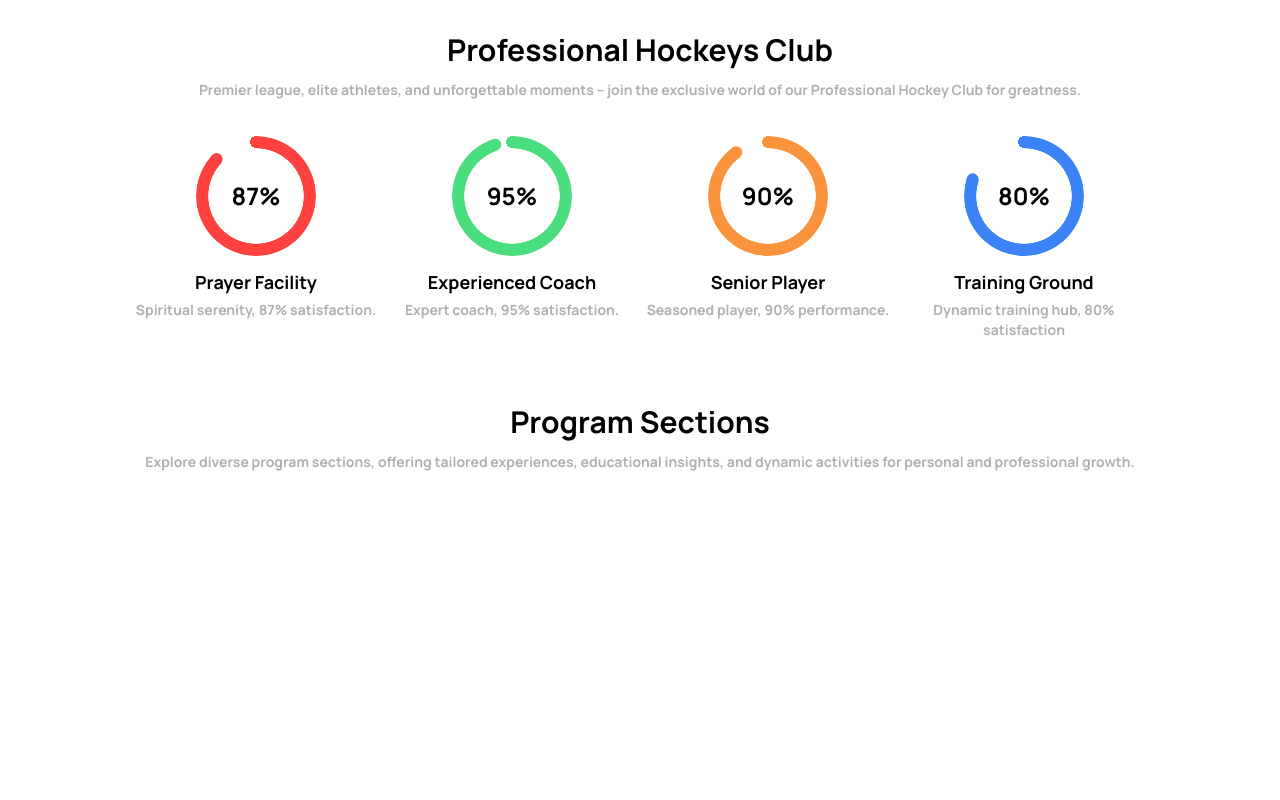
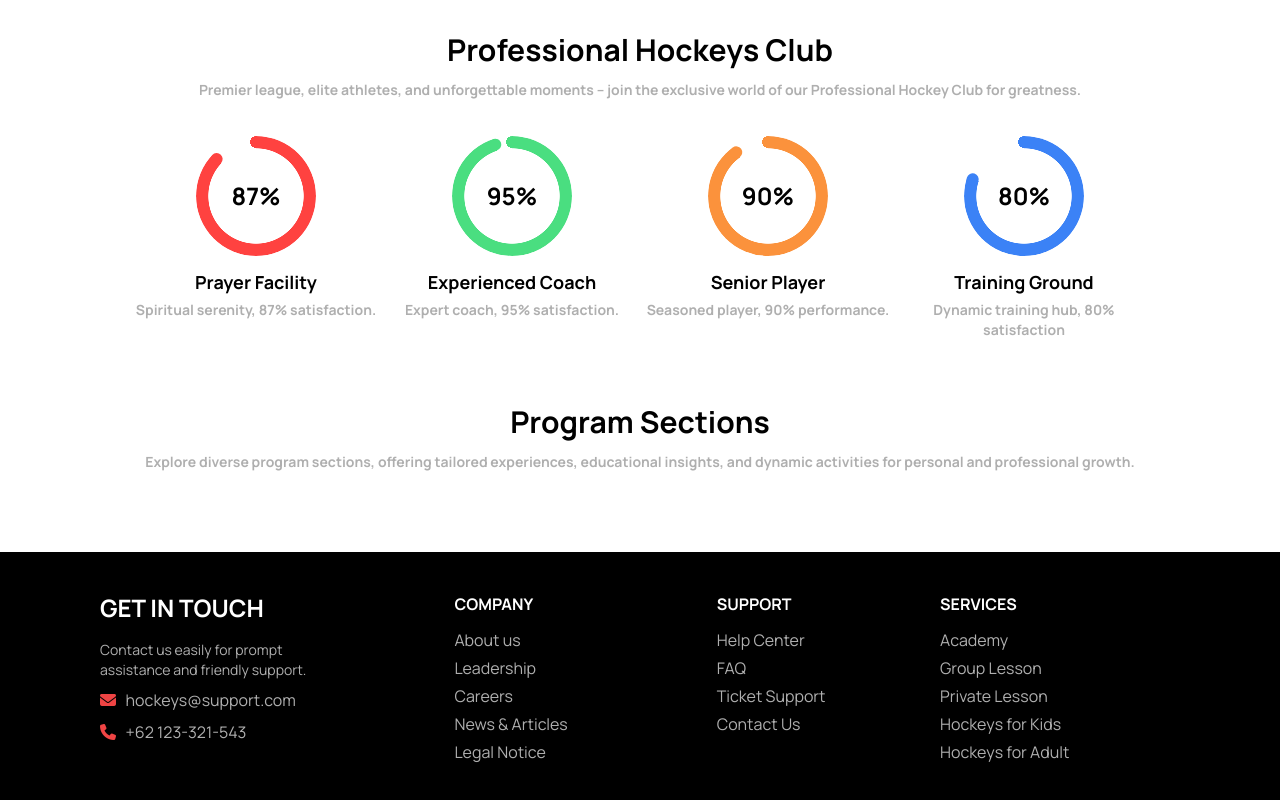
Before and after one commit to muhammadsaif7717/Hockey, a plain HTML site: page index.html in a window 1280 px wide. Shown: the part 750-1550 px from the top of the page. Before the commit the page ends 1222 px from the top, so only its background shows below. Drawn offline with nearby package versions, Linux system fonts and the light colour scheme.

Commit message:
Footer Added

```diff
--- a/index.html
+++ b/index.html
@@ -85,7 +85,7 @@
         <!-- image-1 -->
         <div id="slide1" class="carousel-item relative w-full">
           <img src="Images/1.png" class="w-[full]" />
-          <div class="absolute bottom-10 left-10 justify-between ">
+          <div class="absolute bottom-3 left-3 md:bottom-10 md:left-10 justify-between ">
             <a href="#slide3" class="btn btn-circle bg-black text-white  border-none mr-5">❮</a>
             <a href="#slide2" class="btn btn-circle bg-black text-white  border-none">❯</a>
           </div>
@@ -93,7 +93,7 @@
         <!-- image-2 -->
         <div id="slide2" class="carousel-item relative w-full">
           <img src="Images/2.png" class="w-full" />
-          <div class="absolute bottom-10 left-10 justify-between ">
+          <div class="absolute bottom-3 left-3 md:bottom-10 md:left-10  justify-between ">
             <a href="#slide1" class="btn btn-circle bg-black text-white  border-none mr-5">❮</a>
             <a href="#slide3" class="btn btn-circle bg-black text-white  border-none">❯</a>
           </div>
@@ -101,7 +101,7 @@
         <!-- image-3 -->
         <div id="slide3" class="carousel-item relative w-full">
           <img src="Images/3.png" class="w-full" />
-          <div class="absolute bottom-10 left-10 justify-between ">
+          <div class="absolute bottom-3 left-3 md:bottom-10 md:left-10  justify-between ">
             <a href="#slide2" class="btn btn-circle bg-black text-white  border-none mr-5">❮</a>
             <a href="#slide1" class="btn btn-circle bg-black text-white  border-none">❯</a>
           </div>
@@ -162,13 +162,47 @@
     <section>
       <div class="text-center mt-6 md:mt-16 space-y-1 md:space-y-3">
         <h1 class="font-bold text-3xl text-black">Program Sections</h1>
-        <p class="font-bold text-sm text-secondary">Explore diverse program sections, offering tailored experiences, educational insights, and dynamic activities for personal and professional growth.</p>
+        <p class="font-bold text-sm text-secondary">Explore diverse program sections, offering tailored experiences,
+          educational insights, and dynamic activities for personal and professional growth.</p>
       </div>
     </section>
   </main>
   <!-- footer -->
-  <footer class="w-[90%] md:w-[80%] mx-auto">
-
+  <footer class="mt-20 p-10 bg-base-300 text-secondary bg-black">
+    <!-- footer container -->
+    <div class="w-[90%] mx-auto grid grid-cols-1 md:grid-cols-3 lg:grid-cols-4 gap-10">
+      <div class="space-y-2 text-center md:text-start">
+        <header class="pb-2 text-2xl uppercase font-bold text-white">Get In Touch</header>
+        <p class="text-sm">Contact us easily for prompt assistance and friendly support.</p>
+        <h1><i class="fa-solid fa-envelope text-red-500"></i> &nbsp; hockeys@support.com</h1>
+        <h1><i class="fa-solid fa-phone text-red-500"></i> &nbsp; +62 123-321-543</h1>
+      </div>
+      <div class=" col-span-2 flex justify-around">
+        <div class="space-y-1  text-center md:text-start">
+          <header class="pb-2 uppercase font-bold text-white">Company</header>
+          <a class="link link-hover block">About us</a>
+          <a class="link link-hover block">Leadership</a>
+          <a class="link link-hover block">Careers</a>
+          <a class="link link-hover block">News & Articles</a>
+          <a class="link link-hover block">Legal Notice</a>
+        </div>
+        <div class="space-y-1  text-center md:text-start">
+          <header class="pb-2 uppercase font-bold text-white">Support</header>
+          <a class="link link-hover block">Help Center</a>
+          <a class="link link-hover block">FAQ</a>
+          <a class="link link-hover block">Ticket Support</a>
+          <a class="link link-hover block">Contact Us</a>
+        </div>
+      </div>
+      <div class="space-y-1  text-center md:text-start">
+        <header class="pb-2 uppercase font-bold text-white">Services</header>
+        <a class="link link-hover block">Academy</a>
+        <a class="link link-hover block">Group Lesson</a>
+        <a class="link link-hover block">Private Lesson</a>
+        <a class="link link-hover block">Hockeys for Kids</a>
+        <a class="link link-hover block">Hockeys for Adult</a>
+      </div>
+    </div>
   </footer>
 </body>
 
```
